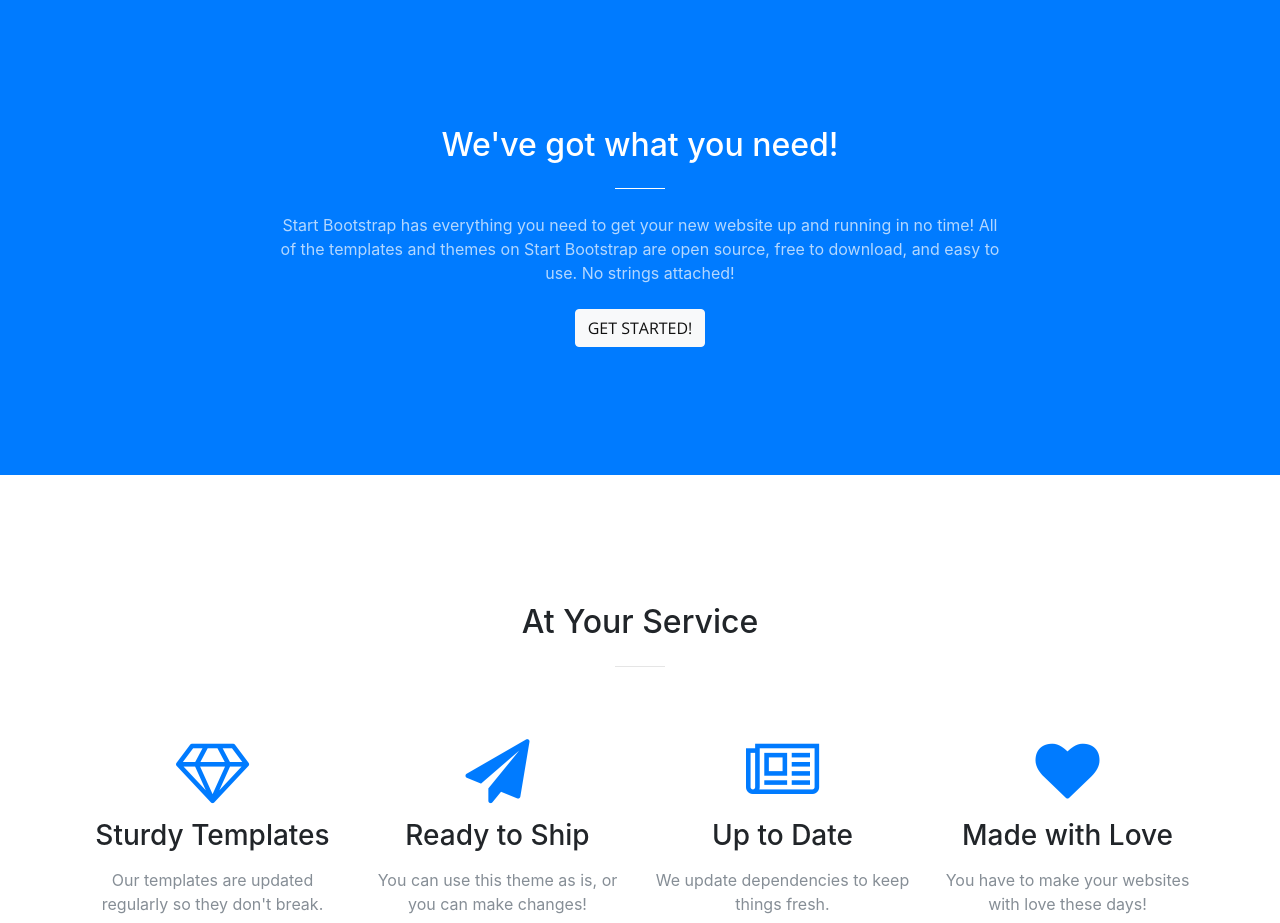
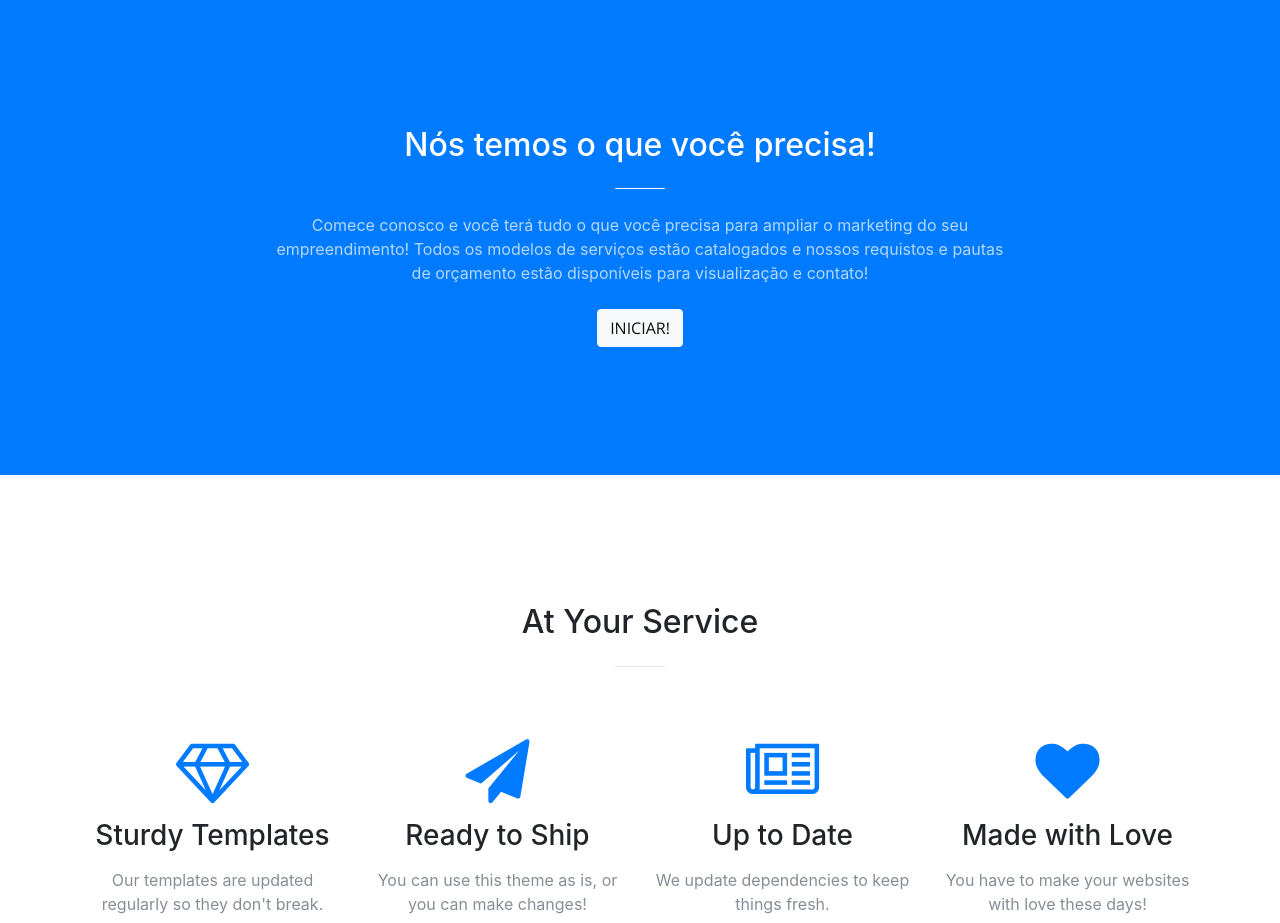
Before and after one commit to gabrielmotakiru/GOSTechnology.FenrirDigitalAgency.SPA, a website with bundled scripts: page index.html in a window 1280 px wide. Shown: the part 802-1725 px from the top of the page. Built offline with nearby package versions, Linux system fonts and the light colour scheme.

Commit message:
Ajustes index

```diff
--- a/index.html
+++ b/index.html
@@ -77,10 +77,10 @@
       <div class="container">
         <div class="row">
           <div class="col-lg-8 mx-auto text-center">
-            <h2 class="section-heading text-white">We've got what you need!</h2>
+            <h2 class="section-heading text-white">Nós temos o que você precisa!</h2>
             <hr class="light my-4">
-            <p class="text-faded mb-4">Start Bootstrap has everything you need to get your new website up and running in no time! All of the templates and themes on Start Bootstrap are open source, free to download, and easy to use. No strings attached!</p>
-            <a class="btn btn-light btn-xl js-scroll-trigger" href="#services">Get Started!</a>
+            <p class="text-faded mb-4">Comece conosco e você terá tudo o que você precisa para ampliar o marketing do seu empreendimento! Todos os modelos de serviços estão catalogados e nossos requistos e pautas de orçamento estão disponíveis para visualização e contato!</p>
+            <a class="btn btn-light btn-xl js-scroll-trigger" href="#services">Iniciar!</a>
           </div>
         </div>
       </div>
```
